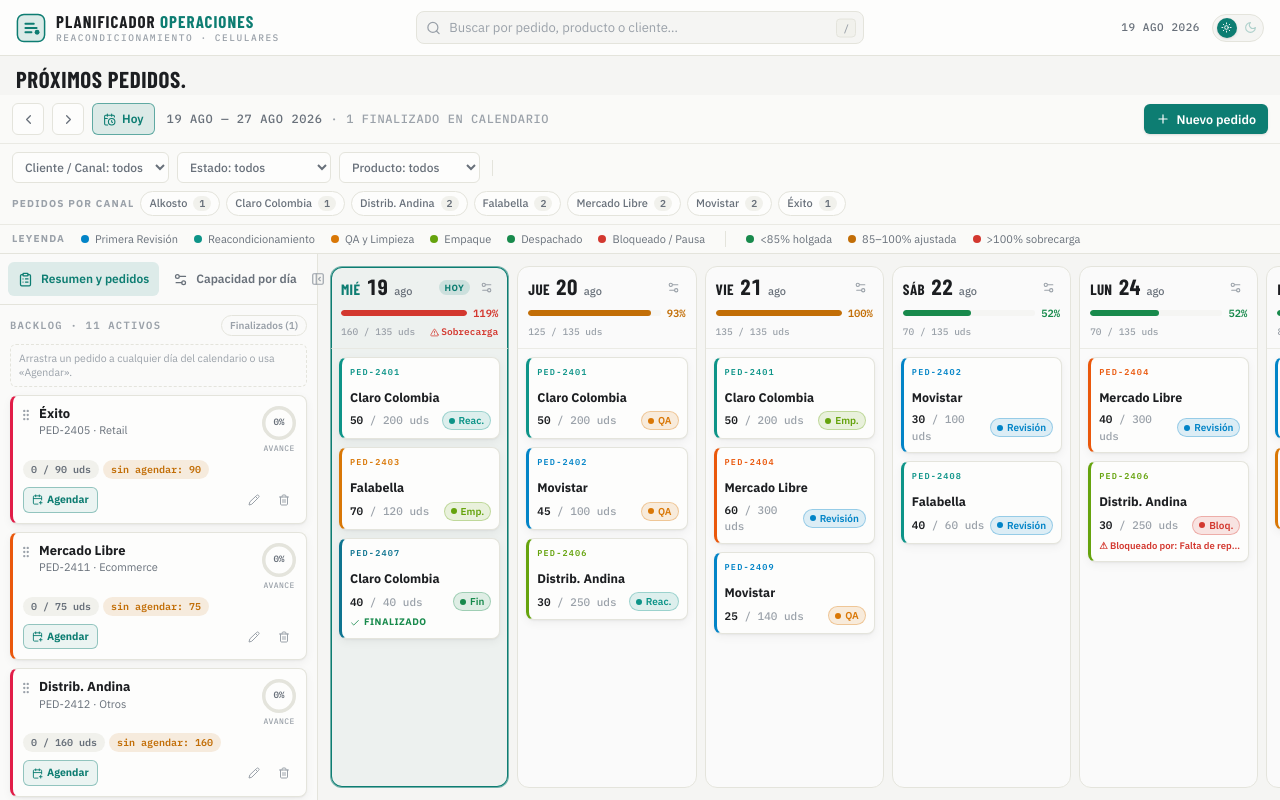
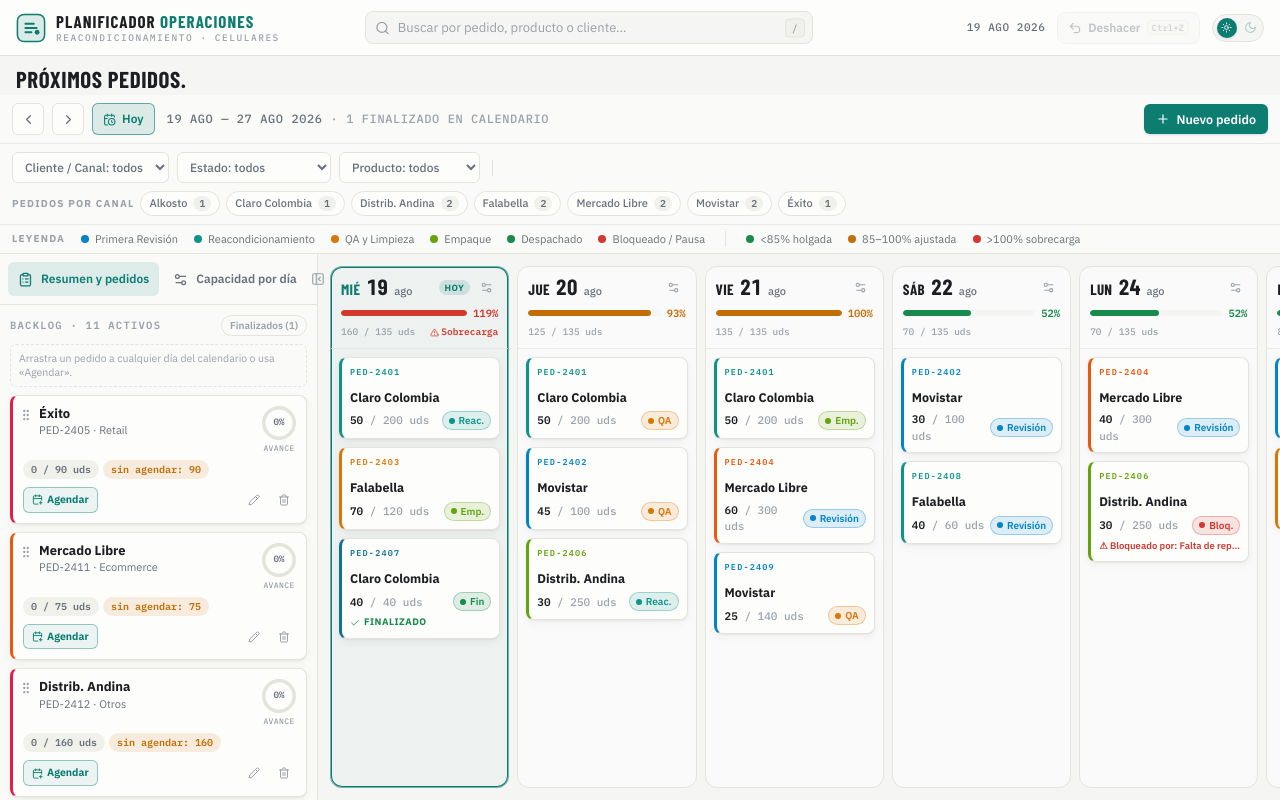
Before and after one commit to hectdiaf/Master_planeador_2, a React (Vite) app: page / in a window 1280 px wide. Built offline with nearby package versions, Linux system fonts and the light colour scheme.

Commit message:
task snapshot 41424093-edc8-4e1f-b1e6-5f1d2651956b

```diff
--- a/src/App.tsx
+++ b/src/App.tsx
@@ -35,7 +35,7 @@ type ModalState =
   | null;
 
 export default function App() {
-  const { orders, chunks, dayConfigs, api } = usePlanner();
+  const { orders, chunks, dayConfigs, api, canUndo, undo } = usePlanner();
   const [theme, setTheme] = useState<"light" | "dark">(loadTheme);
   const [anchor, setAnchor] = useState(todayISO());
   const [filters, setFilters] = useState<Filters>({
@@ -66,6 +66,25 @@ export default function App() {
     setToasts((t) => [...t, { id, text, tone }]);
     setTimeout(() => setToasts((t) => t.filter((x) => x.id !== id)), 2800);
   }, []);
+
+  const handleUndo = useCallback(() => {
+    if (undo()) notify("Acción deshecha.", "warn");
+  }, [undo, notify]);
+
+  // Atajo global Ctrl/Cmd + Z (fuera de campos de texto)
+  useEffect(() => {
+    const h = (e: KeyboardEvent) => {
+      if (!(e.ctrlKey || e.metaKey) || e.key.toLowerCase() !== "z") return;
+      const el = e.target as HTMLElement;
+      const typing =
+        ["INPUT", "TEXTAREA", "SELECT"].includes(el.tagName) || el.isContentEditable;
+      if (typing) return;
+      e.preventDefault();
+      handleUndo();
+    };
+    window.addEventListener("keydown", h);
+    return () => window.removeEventListener("keydown", h);
+  }, [handleUndo]);
 
   const ordersById = useMemo(() => {
     const m = new Map<string, Order>();
@@ -195,6 +214,8 @@ export default function App() {
         onPick={(o) => setDrawerId(o.id)}
         theme={theme}
         onToggleTheme={() => setTheme((t) => (t === "dark" ? "light" : "dark"))}
+        canUndo={canUndo}
+        onUndo={handleUndo}
       />
 
       <div className="flex min-h-0 flex-1 flex-col">
--- a/src/components/Navbar.tsx
+++ b/src/components/Navbar.tsx
@@ -1,5 +1,5 @@
 import { useMemo, useRef, useState, useEffect } from "react";
-import { Moon, Search, Sun } from "lucide-react";
+import { Moon, Search, Sun, Undo2 } from "lucide-react";
 import type { Order } from "../types";
 import { ORDER_COLORS } from "../types";
 import { fmtLong, todayISO } from "../lib";
@@ -23,6 +23,8 @@ export function Navbar({
   onPick,
   theme,
   onToggleTheme,
+  canUndo,
+  onUndo,
 }: {
   query: string;
   setQuery: (q: string) => void;
@@ -30,6 +32,8 @@ export function Navbar({
   onPick: (order: Order) => void;
   theme: "light" | "dark";
   onToggleTheme: () => void;
+  canUndo: boolean;
+  onUndo: () => void;
 }) {
   const [open, setOpen] = useState(false);
   const boxRef = useRef<HTMLDivElement>(null);
@@ -144,6 +148,19 @@ export function Navbar({
           {fmtLong(todayISO())}
         </span>
         <button
+          onClick={onUndo}
+          disabled={!canUndo}
+          title="Deshacer última acción (Ctrl+Z)"
+          aria-label="Deshacer última acción"
+          className="group relative flex items-center gap-1.5 rounded-lg border border-line bg-paper px-2.5 py-1.5 text-[12px] font-semibold text-mut transition enabled:hover:border-warn/60 enabled:hover:bg-warn/10 enabled:hover:text-warn enabled:active:scale-[0.96] disabled:cursor-not-allowed disabled:opacity-40"
+        >
+          <Undo2 size={14} className="transition-transform duration-300 enabled:group-hover:-rotate-[40deg]" />
+          Deshacer
+          <kbd className="hidden rounded border border-line bg-raise px-1 font-mono text-[9px] text-faint lg:block">
+            Ctrl+Z
+          </kbd>
+        </button>
+        <button
           onClick={onToggleTheme}
           role="switch"
           aria-checked={theme === "dark"}
--- a/src/store.ts
+++ b/src/store.ts
@@ -1,4 +1,4 @@
-import { useEffect, useMemo, useState } from "react";
+import { useEffect, useMemo, useRef, useState } from "react";
 import type {
   Channel,
   Chunk,
@@ -134,8 +134,18 @@ const withLog = (o: Order, text: string): Order => {
   return touch({ ...o, logs: [...o.logs, entry] });
 };
 
-export function usePlanner(): PlannerState & { api: PlannerApi } {
+export const UNDO_LIMIT = 40;
+
+export function usePlanner(): PlannerState & {
+  api: PlannerApi;
+  canUndo: boolean;
+  undo: () => boolean;
+} {
   const [state, setState] = useState<PlannerState>(loadState);
+  const [canUndo, setCanUndo] = useState(false);
+  const historyRef = useRef<PlannerState[]>([]);
+  const stateRef = useRef(state);
+  stateRef.current = state;
 
   useEffect(() => {
     try {
@@ -145,7 +155,27 @@ export function usePlanner(): PlannerState & { api: PlannerApi } {
     }
   }, [state]);
 
+  /** Aplica un cambio guardando antes una instantánea para poder deshacerlo. */
+  const commit = (fn: (s: PlannerState) => PlannerState) => {
+    historyRef.current.push(stateRef.current);
+    if (historyRef.current.length > UNDO_LIMIT) historyRef.current.shift();
+    setCanUndo(true);
+    setState(fn);
+  };
+
+  /** Restaura la última acción. Devuelve true si hubo algo que deshacer. */
+  const undo = (): boolean => {
+    const prev = historyRef.current.pop();
+    if (!prev) return false;
+    setCanUndo(historyRef.current.length > 0);
+    setState(prev);
+    return true;
+  };
+
   const api = useMemo<PlannerApi>(() => {
+    // Toda mutación pasa por commit para alimentar el historial de deshacer.
+    const setState = commit;
+
     const patchOrder = (
       s: PlannerState,
       id: string,
@@ -402,7 +432,7 @@ export function usePlanner(): PlannerState & { api: PlannerApi } {
     };
   }, []);
 
-  return { ...state, api };
+  return { ...state, api, canUndo, undo };
 }
 
 export function loadTheme(): "light" | "dark" {
```
